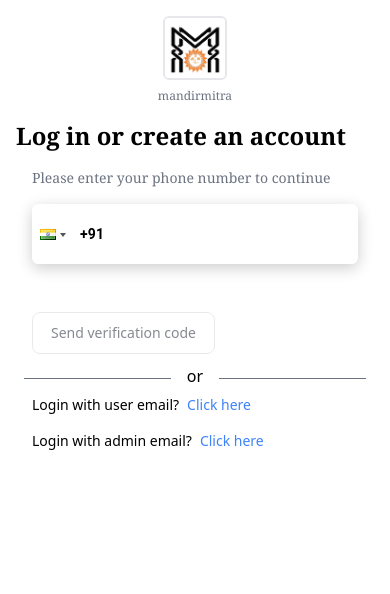
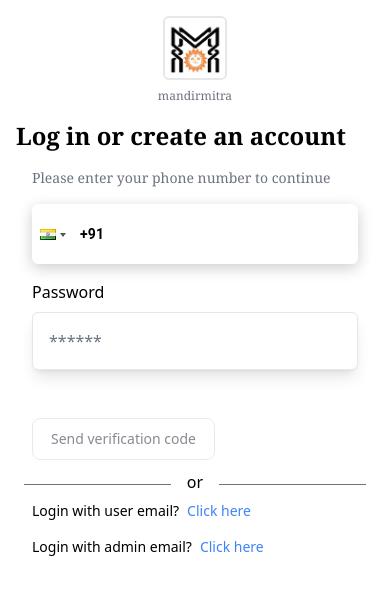
Before and after one commit to Sachinkhandeka/mandirmitra, a React (Vite) app in the folder client/: page /login in a window 390 px wide. Shown: the top 594 px of the page. Built offline with nearby package versions, Linux system fonts and the light colour scheme; no server answers.

Commit message:
added password field on phoneOtpForm component

```diff
--- a/client/src/pages/PhoneOtpForm.jsx
+++ b/client/src/pages/PhoneOtpForm.jsx
@@ -22,6 +22,7 @@ export default function PhoneOtpForm() {
     const dispatch = useDispatch();
     const navigate = useNavigate();
     const [phoneNumber, setPhoneNumber] = useState('');
+    const [password, setPassword] = useState('');
     const [error, setError] = useState(null);
     const [showComponent, setShowComponent] = useState('phoneInput'); // 'phoneInput', 'otpInput', 'addTemple', 'signin', 'createSuperAdmin', 'signinSuperAdmin'
     const [loading, setLoading] = useState(false);
@@ -41,6 +42,11 @@ export default function PhoneOtpForm() {
     const handlePhoneSubmit = async (e) => {
         e.preventDefault();
         setLoading(true);
+
+        if(!password) {
+            setError("Please enter password");
+            return setLoading(false);
+        }
 
         const regex = /[^0-9]/g;
         const strippedPhoneNumber = phoneNumber.replace(regex, '');
@@ -73,13 +79,17 @@ export default function PhoneOtpForm() {
     };
 
     const LogInWithPhoneNumber = async (phoneNumber) => {
+        if(!password) {
+            setError("Please enter password");
+            return setLoading(false);
+        }
         try {
             const response = await fetch(
                 '/api/superadmin/login',
                 {
                     method: "POST",
                     headers: { "content-type": "application/json" },
-                    body: JSON.stringify({ phoneNumber: phoneNumber }),
+                    body: JSON.stringify({ phoneNumber, password }),
                 }
             );
             const data = await response.json();
@@ -180,6 +190,18 @@ export default function PhoneOtpForm() {
                                 dropdownClass="custom-dropdown-container"
                                 searchClass="custom-search-field"
                             />
+                            <div className="flex flex-col gap-2 text-black" >
+                                <label htmlFor="password">Password</label>
+                                <input
+                                    type="password"
+                                    id="password"
+                                    name="password"
+                                    placeholder="******"
+                                    value={password}
+                                    onChange={(e)=> setPassword(e.target.value)}
+                                    className="text-black bg-white border border-gray-200 p-4 shadow-lg hover:shadow-xl rounded-md"
+                                />
+                            </div>
                             <div id='recaptcha-container' className='my-2' />
                             <div>
                                 <Button type="submit" color={`${phoneNumber.length >= 10 ? 'warning' : 'light'}`} disabled={phoneNumber.length < 10 || loading}>
```
